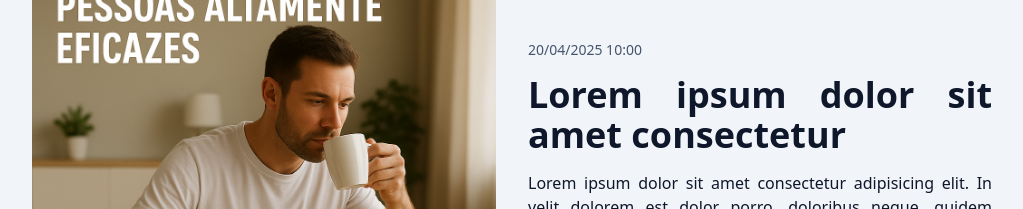
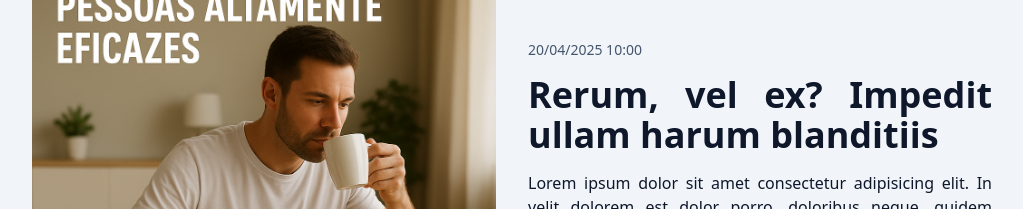
Before and after one commit to PatrickyLucas/the-blog-next-react-course, a Next.js app: page / in a window 1280 px wide. Shown: the part 282-491 px from the top of the page, without its empty margins (128-1151 px from the left). Built offline with nearby package versions, Linux system fonts and the light colour scheme.

Commit message:
feat: Criando um componente Heading dinâmico e reutilizável

```diff
--- a/src/app/page.tsx
+++ b/src/app/page.tsx
@@ -1,5 +1,6 @@
 import { Container } from '@/components/Container';
 import { Header } from '@/components/Header';
+import { PostHeading } from '@/components/PostHeading';
 import { PostsList } from '@/components/PostList';
 import { SpinLoader } from '@/components/SpinLoader';
 import Image from 'next/image';
@@ -30,9 +31,9 @@
             20/04/2025 10:00
           </time>
 
-          <h1 className='text-2xl/tight font-extrabold sm:text-4xl'>
-            <Link href='#'>Lorem ipsum dolor sit amet consectetur</Link>
-          </h1>
+          <PostHeading as='h1' url='#'>
+            Rerum, vel ex? Impedit ullam harum blanditiis
+          </PostHeading>
 
           <p>
             Lorem ipsum dolor sit amet consectetur adipisicing elit. In velit
--- /dev/null
+++ b/src/components/PostHeading/index.tsx
@@ -0,0 +1,27 @@
+import clsx from 'clsx';
+import Link from 'next/link';
+
+type PostHeadingProps = {
+  children: React.ReactNode;
+  url: string;
+  as?: 'h1' | 'h2';
+};
+
+export function PostHeading({
+  children,
+  url,
+  as: Tag = 'h2',
+}: PostHeadingProps) {
+  const headingClassesMap = {
+    h1: 'text-2xl/tight sm:text-4xl',
+    h2: 'text-2xl/tight sm:text-4xl',
+  };
+
+  const commonClasses = 'font-extrabold';
+
+  return (
+    <Tag className={clsx(headingClassesMap[Tag], commonClasses)}>
+      <Link href={url}>{children}</Link>
+    </Tag>
+  );
+}
```
